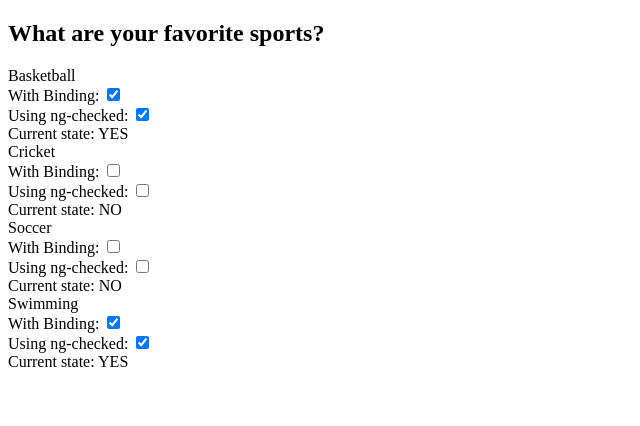
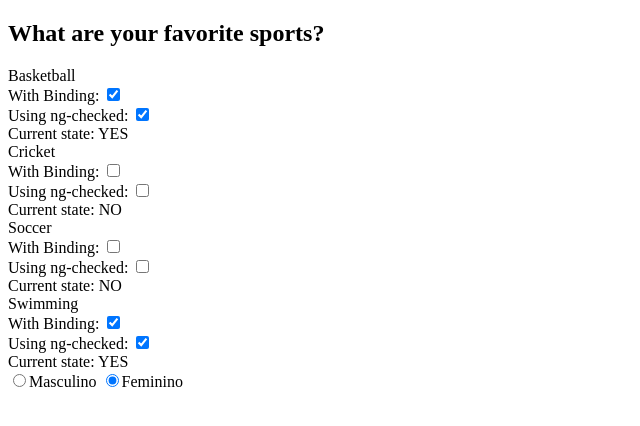
Before and after one commit to nelma/estudo-angularjs, a website: page capitulo4/checkbox-example.html in a window 1280 px wide. Shown: the whole page, without its empty margins (0-640 px from the left). Drawn offline with nearby package versions, Linux system fonts and the light colour scheme.

Commit message:
adicionando radiobutton

```diff
--- a/capitulo4/checkbox-example.html
+++ b/capitulo4/checkbox-example.html
@@ -23,6 +23,11 @@
         </div>
     </div>
 
+    <div ng-init="user = {gender: 'female'}">
+        <input type="radio" name="gender" ng-model="user.gender" value="male">Masculino
+        <input type="radio" name="gender" ng-model="user.gender" value="female">Feminino
+    </div>
+
 <script src="../node_modules/angular/angular.min.js"></script>
 <script type="text/javascript">
     angular.module('notesApp', [])
```
